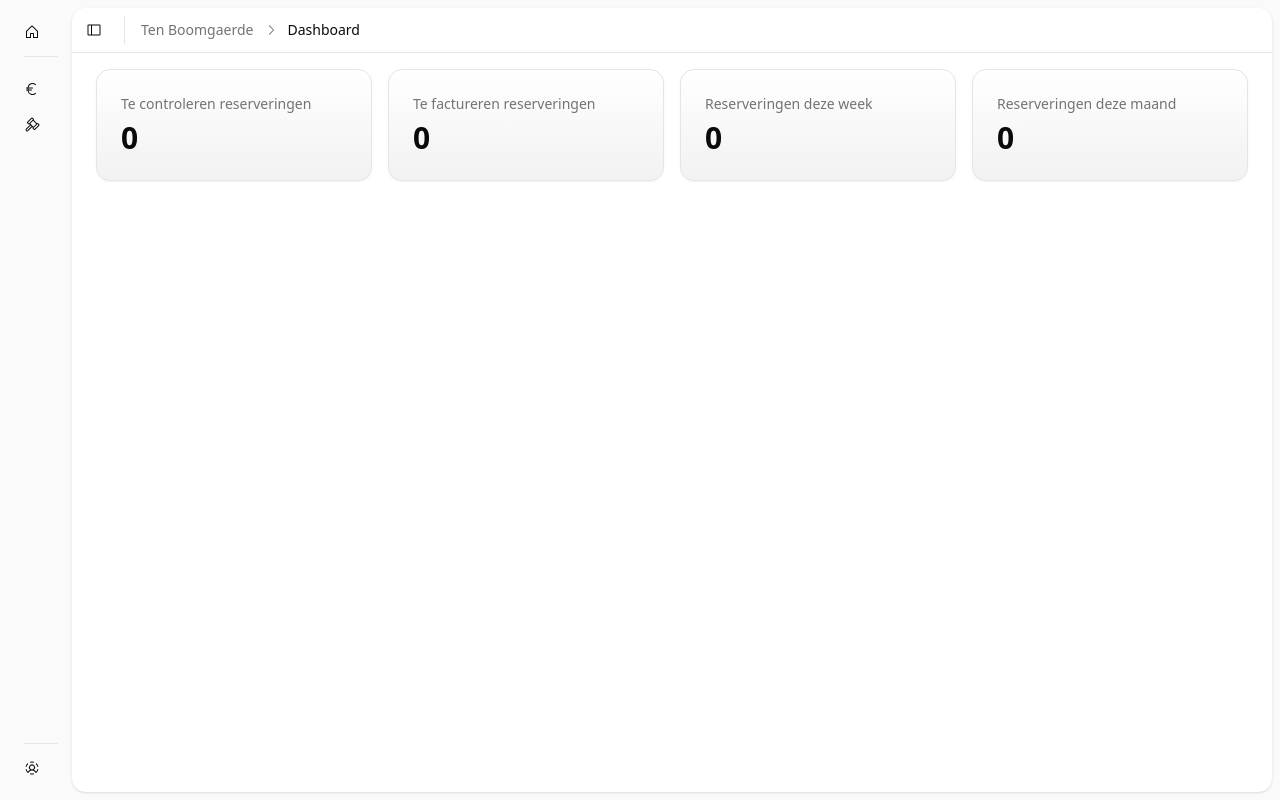
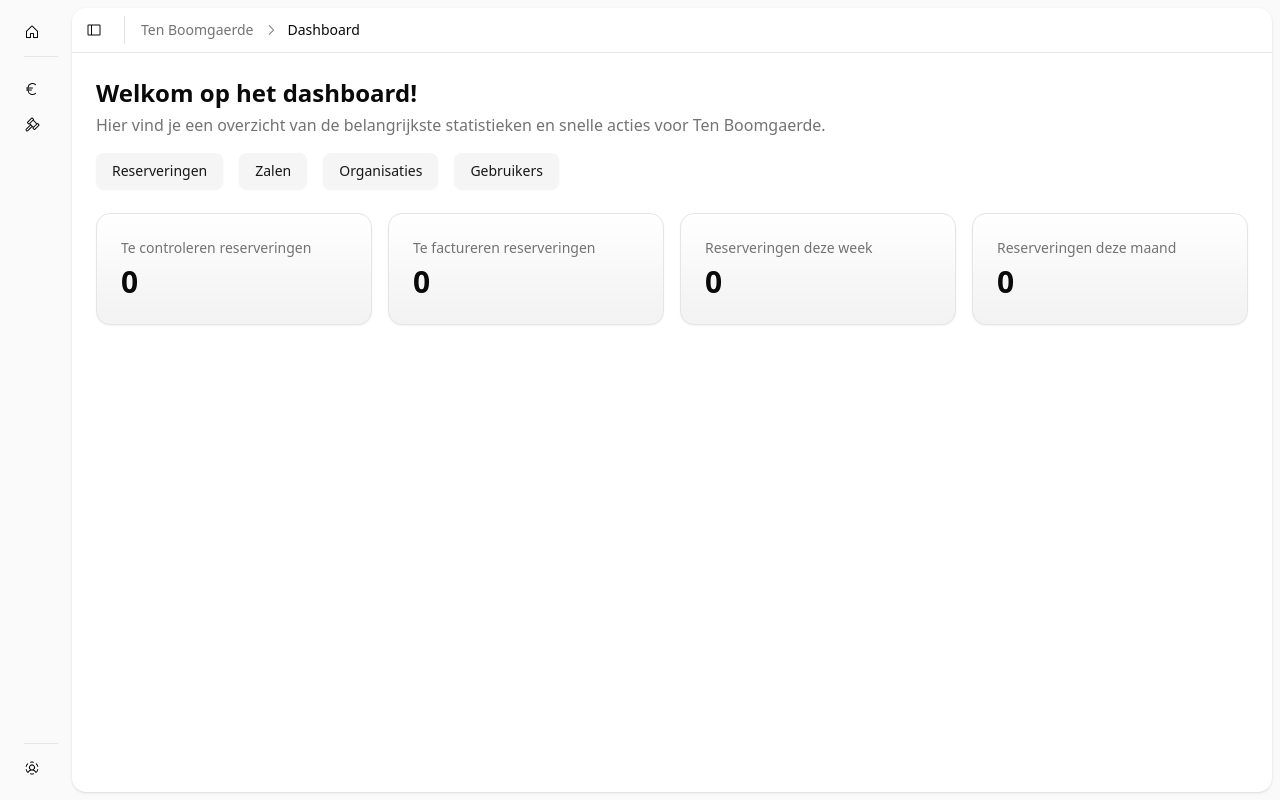
Before and after one commit to WEB4YOU-BE/P007-TenBoomgaerde, a Next.js app: page /nl-BE/dashboard/ in a window 1280 px wide. Built offline with nearby package versions, Linux system fonts and the light colour scheme; no server answers; the database is empty.

Commit message:
feat: add navigation links for reservations, halls, organizations, and users to dashboard

```diff
--- a/app/[locale]/(sidebar)/dashboard/page.tsx
+++ b/app/[locale]/(sidebar)/dashboard/page.tsx
@@ -14,10 +14,13 @@ import {
 import Breadcrumb from "@/components/atoms/Breadcrumb/Breadcrumb";
 import { Separator } from "@/components/atoms/separator";
 import { SidebarTrigger } from "@/components/atoms/Sidebar";
+import { Link } from "@/i18n/navigation";
 import getReservationCountForThisMonth from "@/service/reservations/getReservationCountForThisMonth";
 import getReservationCountForThisWeek from "@/service/reservations/getReservationCountForThisWeek";
 import getReservationCountPending from "@/service/reservations/getReservationCountPending";
 import getReservationCountToInvoice from "@/service/reservations/getReservationCountToInvoice";
+import { cn } from "@/utils/tailwindcss/mergeClassNames";
+import buttonVariants from "@/utils/tailwindcss/variants/buttonVariants";
 
 const Page: NextPage = () => {
     return (
@@ -40,6 +43,41 @@ const Page: NextPage = () => {
                 </Breadcrumb>
             </div>
             <main className="@container/main flex flex-1 flex-col gap-2 py-4">
+                <div className="px-4 pt-2 lg:px-6">
+                    <h1 className="text-2xl font-bold mb-1">
+                        Welkom op het dashboard!
+                    </h1>
+                    <p className="text-muted-foreground mb-2">
+                        Hier vind je een overzicht van de belangrijkste
+                        statistieken en snelle acties voor Ten Boomgaerde.
+                    </p>
+                </div>
+                <div className="flex flex-wrap gap-4 px-4 lg:px-6 mb-4">
+                    <Link
+                        className={cn(buttonVariants({ variant: "secondary" }))}
+                        href="/dashboard/reservations/"
+                    >
+                        Reserveringen
+                    </Link>
+                    <Link
+                        className={cn(buttonVariants({ variant: "secondary" }))}
+                        href="/dashboard/halls/"
+                    >
+                        Zalen
+                    </Link>
+                    <Link
+                        className={cn(buttonVariants({ variant: "secondary" }))}
+                        href="/dashboard/organizations/"
+                    >
+                        Organisaties
+                    </Link>
+                    <Link
+                        className={cn(buttonVariants({ variant: "secondary" }))}
+                        href="/dashboard/users/"
+                    >
+                        Gebruikers
+                    </Link>
+                </div>
                 <div className="*:data-[slot=card]:from-primary/5 *:data-[slot=card]:to-card dark:*:data-[slot=card]:bg-card grid grid-cols-1 gap-4 px-4 *:data-[slot=card]:bg-gradient-to-t *:data-[slot=card]:shadow-xs lg:px-6 @xl/main:grid-cols-2 @5xl/main:grid-cols-4">
                     <CounterCard
                         cardTitle="Te controleren reserveringen"
```
